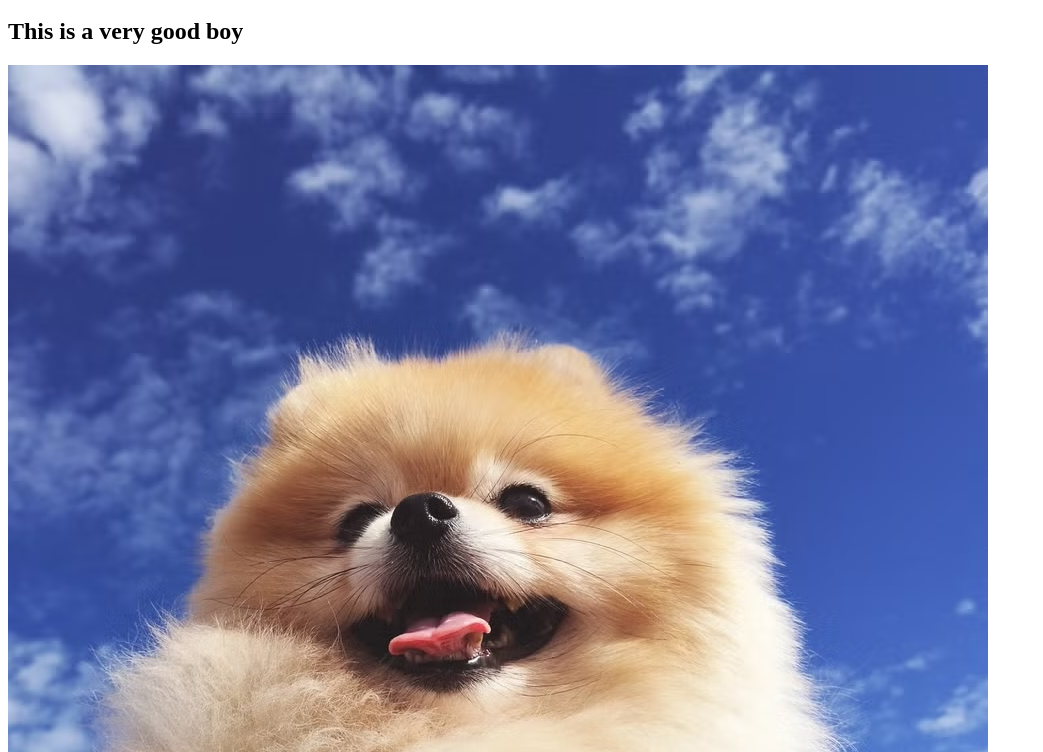
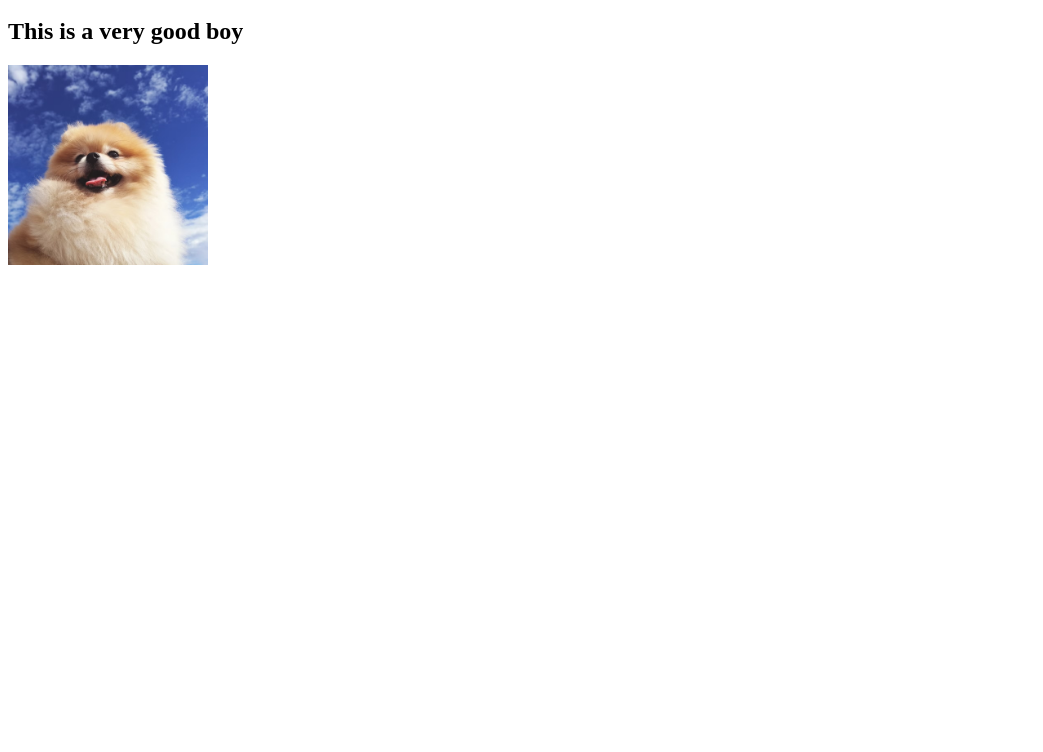
Before and after one commit to Ann3yy/info654, a plain HTML site: page Week 7/index.html in a window 1280 px wide. Shown: the part 48-800 px from the top of the page, without its empty margins (0-1043 px from the left). Drawn offline with Linux system fonts and the light colour scheme.

Commit message:
Update index.html

```diff
--- a/Week 7/index.html
+++ b/Week 7/index.html
@@ -6,6 +6,6 @@
     <body>
         <h1>Sample web page</h1>
         <h2>This is a very good boy</h2>
-        <img src="./Images/pompup.jpeg" width=""200>
+        <img src="./Images/pompup.jpeg" width="200">
     </body>
 </html>
```
